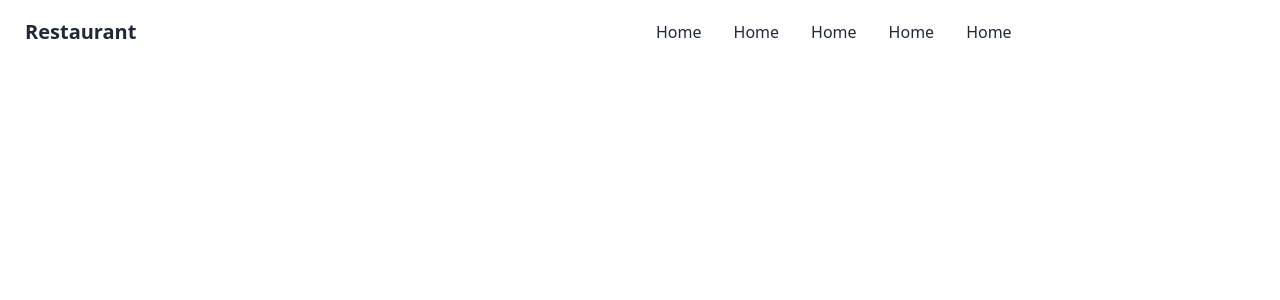
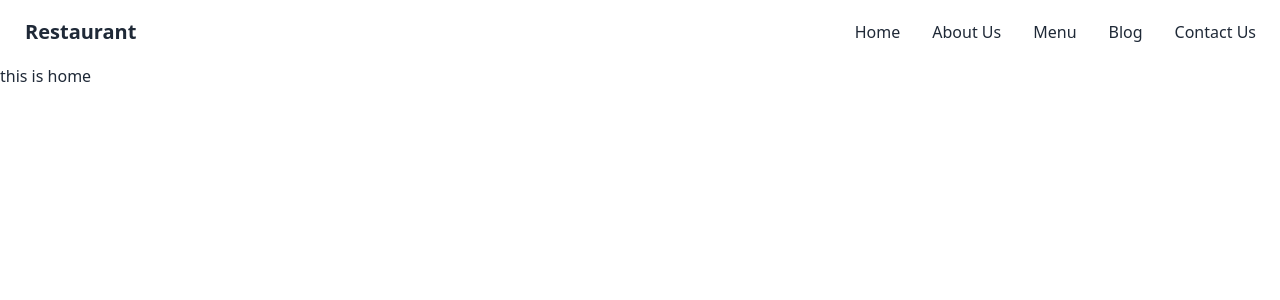
Before and after one commit to Emran12/wizzartech-final-assessment, a React (Create React App) app: page / in a window 1280 px wide. Shown: the top 300 px of the page. Built offline with nearby package versions, Linux system fonts and the light colour scheme.

Commit message:
Navbar has been created

```diff
--- a/package.json
+++ b/package.json
@@ -10,6 +10,7 @@
     "react": "^18.2.0",
     "react-dom": "^18.2.0",
     "react-router-dom": "^6.4.2",
+    "react-router-hash-link": "^2.4.3",
     "react-scripts": "5.0.1",
     "web-vitals": "^2.1.4"
   },
--- a/src/App.js
+++ b/src/App.js
@@ -7,7 +7,7 @@ function App() {
     <div>
       <Navbar></Navbar>
       <Routes>
-        <Route path="/home" element={<Home></Home>}></Route>
+        <Route path="/" element={<Home></Home>}></Route>
       </Routes>
     </div>
   );
--- a/src/components/Navbar.js
+++ b/src/components/Navbar.js
@@ -1,23 +1,22 @@
 import React from "react";
-import { Link } from "react-router-dom";
-
+import { HashLink as Link } from "react-router-hash-link";
 const Navbar = () => {
   const menuItems = (
     <>
       <li>
-        <Link to="/home">Home</Link>
+        <Link to="#home">Home</Link>
       </li>
       <li>
-        <Link to="/aboutus">Home</Link>
+        <Link to="#aboutus">About Us</Link>
       </li>
       <li>
-        <Link to="/menu">Home</Link>
+        <Link to="#menu">Menu</Link>
       </li>
       <li>
-        <Link to="/blog">Home</Link>
+        <Link to="#blog">Blog</Link>
       </li>
       <li>
-        <Link to="/contactus">Home</Link>
+        <Link to="#contactus">Contact Us</Link>
       </li>
     </>
   );
@@ -26,7 +25,7 @@ const Navbar = () => {
       <div className="navbar bg-base-100">
         <div className="navbar-start">
           <div className="dropdown">
-            <label tabindex="0" className="btn btn-ghost lg:hidden">
+            <label tabIndex="0" className="btn btn-ghost lg:hidden">
               <svg
                 xmlns="http://www.w3.org/2000/svg"
                 className="h-5 w-5"
@@ -49,11 +48,11 @@ const Navbar = () => {
               {menuItems}
             </ul>
           </div>
-          <Link to="/home" className="btn btn-ghost normal-case text-xl">
+          <Link to="#home" className="btn btn-ghost normal-case text-xl">
             Restaurant
           </Link>
         </div>
-        <div className="navbar-center hidden lg:flex">
+        <div className="navbar-end hidden lg:flex">
           <ul className="menu menu-horizontal p-0">{menuItems}</ul>
         </div>
       </div>
--- a/src/pages/Home/Home.js
+++ b/src/pages/Home/Home.js
@@ -1,4 +1,5 @@
 import React from "react";
+import Navbar from "../../components/Navbar";
 
 const Home = () => {
   return <div>this is home</div>;
```
Also changed, not shown: 1 other file (tests, documents, lock files or other folders).
